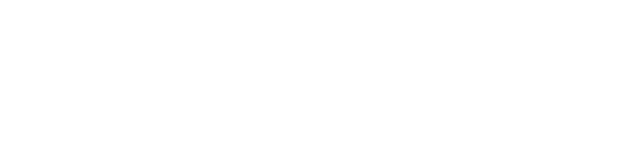
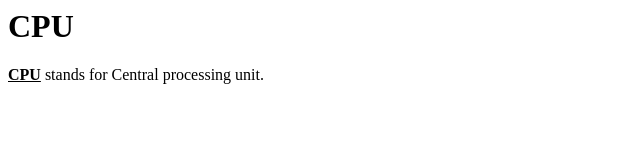
Before and after one commit to iamneo-production/ffcbeddceddadaeccdfffebaeceaec, a website: page public/index.html in a window 1280 px wide. Shown: the whole page, without its empty margins (0-640 px from the left). Drawn offline with Linux system fonts and the light colour scheme.

Commit message:
Backup Commit

```diff
--- a/public/index.html
+++ b/public/index.html
@@ -1,6 +1,9 @@
 <html>
     <head>
-        <title>sample output<br>
-        </title>
+        <title>sample output</title>
     </head>
+<body>
+    <h1>CPU</h1>
+    <p><u><b>CPU</b></u> stands for Central processing unit.</p>
+</body>
 </html>
```
